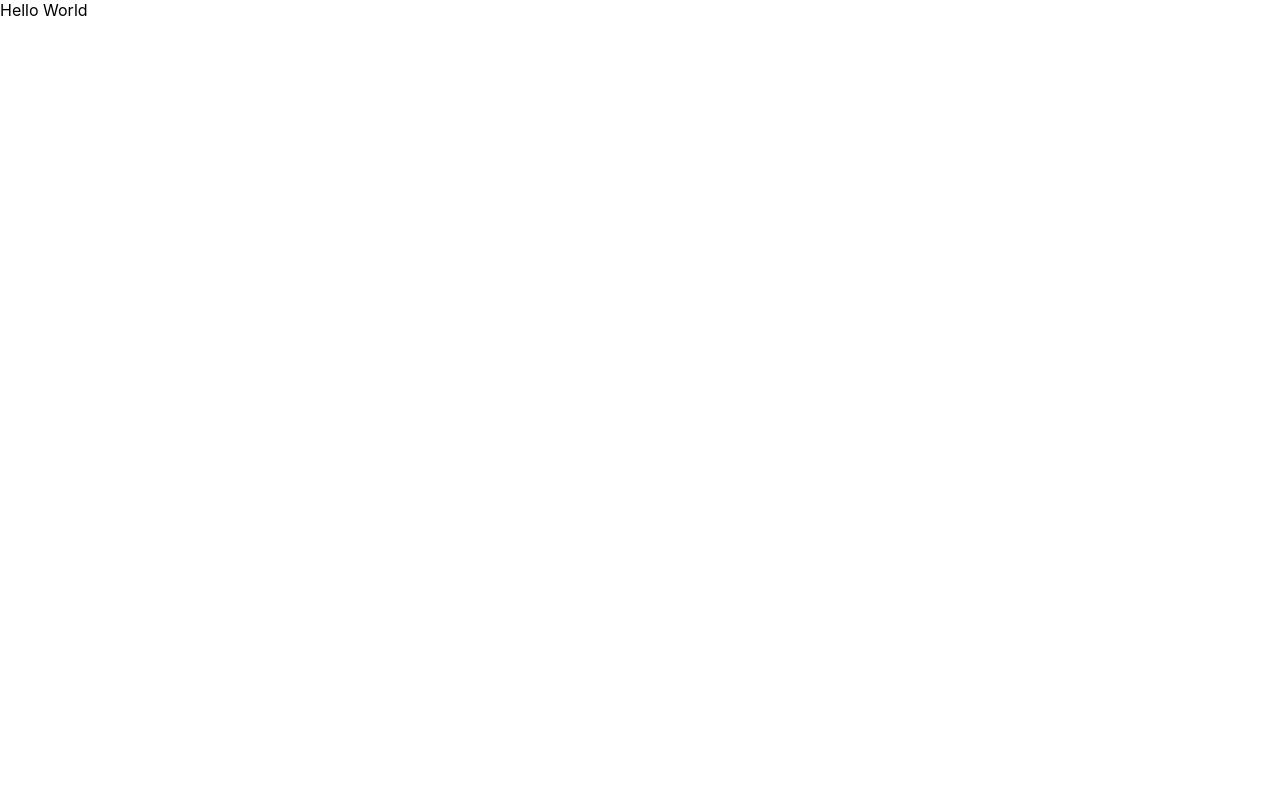
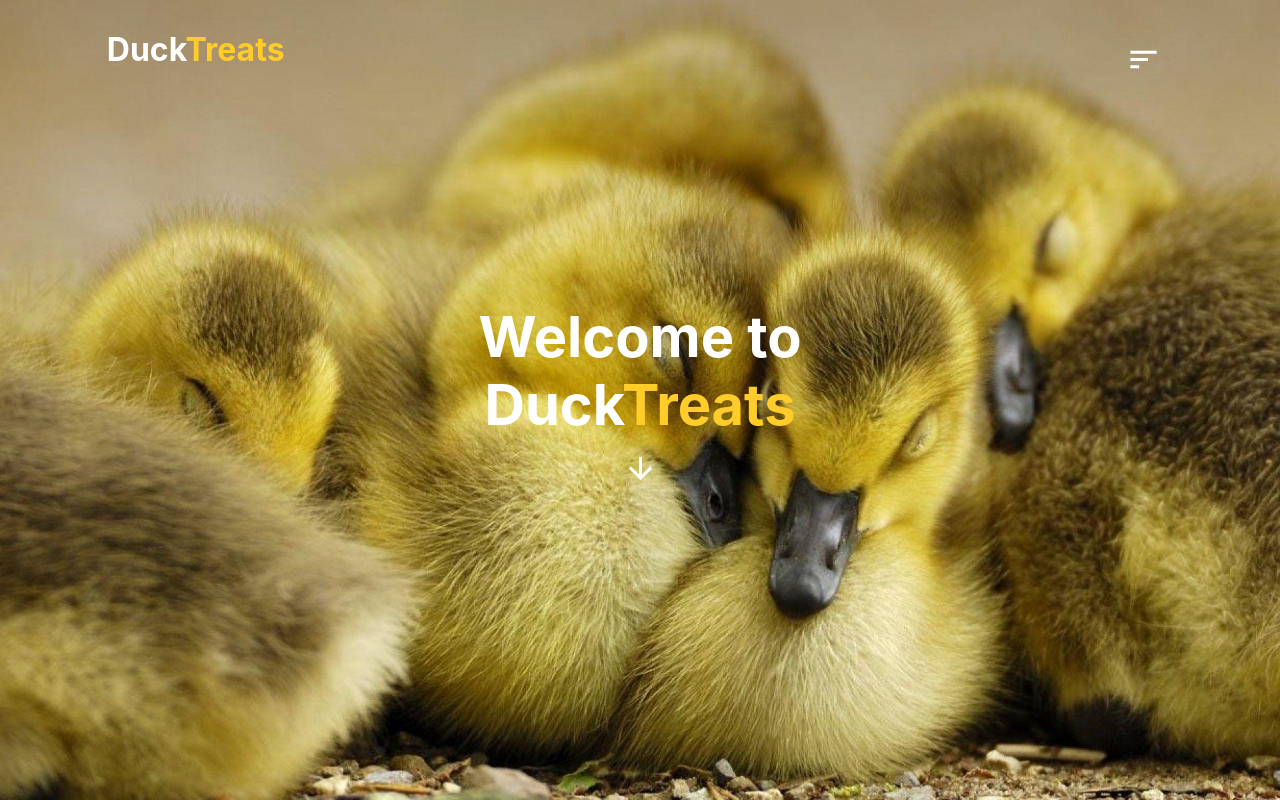
Before and after one commit to sagarbhp/DuckTreat-Front, a Next.js app: page / in a window 1280 px wide. Built offline with nearby package versions, Linux system fonts and the light colour scheme.

Commit message:
[add] Header component and welcome text and background

```diff
--- /dev/null
+++ b/components/header/index.js
@@ -0,0 +1,50 @@
+import React from "react";
+import { useRouter } from "next/router";
+import { IconButton } from "@material-ui/core";
+
+//Icons
+import SortIcon from "@material-ui/icons/Sort";
+
+function Header({ style, link }) {
+  const router = useRouter();
+  const handleClick = () => {
+    router.push(link);
+  };
+  return (
+    <div className="header-root" style={{ ...style }}>
+      <div className="header-container">
+        <h1 className="header-title">
+          Duck<span className="header-color-text">Treats</span>
+        </h1>
+        <IconButton onClick={handleClick}>
+          <SortIcon fontSize="large" style={{ color: "white" }} />
+        </IconButton>
+      </div>
+      <style jsx>
+        {`
+          .header-root {
+            padding: 30px 20px;
+            position: fixed;
+            top: 0;
+            width: 100%;
+          }
+          .header-container {
+            display: flex;
+            padding: 0 7%;
+          }
+          .header-title {
+            font-size: 1, 7rem;
+            margin: 0;
+            flex-grow: 1;
+            color: white;
+          }
+          .header-color-text {
+            color: #ffcc29;
+          }
+        `}
+      </style>
+    </div>
+  );
+}
+
+export default Header;
--- a/components/home/index.js
+++ b/components/home/index.js
@@ -1,7 +1,63 @@
-import React from "react";
+import React, { useState, useEffect } from "react";
+import Header from "../header";
+
+//Icon
+import ArrowDownwardIcon from "@material-ui/icons/ArrowDownward";
+import { Collapse, IconButton } from "@material-ui/core";
 
 function HomeComponent() {
-  return <div>Hello World</div>;
+  const [checked, setChecked] = useState(false);
+
+  useEffect(() => {
+    setChecked(true);
+  }, []);
+  return (
+    <div className="home-root">
+      <Header link="/analytics" />
+      <div className="home-container">
+        <Collapse
+          in={checked}
+          {...(checked ? { timeout: 1500 } : {})}
+          collapsedHeight={140}
+        >
+          <h1 className="home-welcome-text" name="home-welcome-text">
+            Welcome to <br /> Duck
+            <span className="home-color-text">Treats</span>{" "}
+          </h1>
+          <IconButton>
+            <ArrowDownwardIcon fontSize="large" style={{ color: "white" }} />
+          </IconButton>
+        </Collapse>
+      </div>
+      <style jsx>
+        {`
+          .home-root {
+            height: 100vh;
+            background-image: url(/ducks4.jpg);
+            background-repeat: no-repeat;
+            background-size: cover;
+            background-position: center center;
+          }
+          .home-container {
+            display: flex;
+            height: 100vh;
+            padding: 20px;
+            justify-content: center;
+            align-items: center;
+            text-align: center;
+          }
+          .home-welcome-text {
+            margin: 0;
+            font-size: 3.5rem;
+            color: white;
+          }
+          .home-color-text {
+            color: #ffcc29;
+          }
+        `}
+      </style>
+    </div>
+  );
 }
 
 export default HomeComponent;
```
Also changed, not shown: 1 other file (tests, documents, lock files or other folders).
